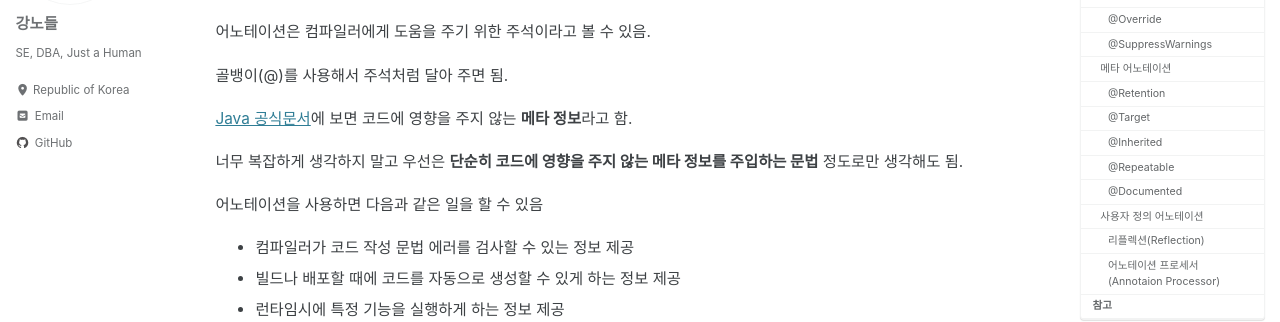
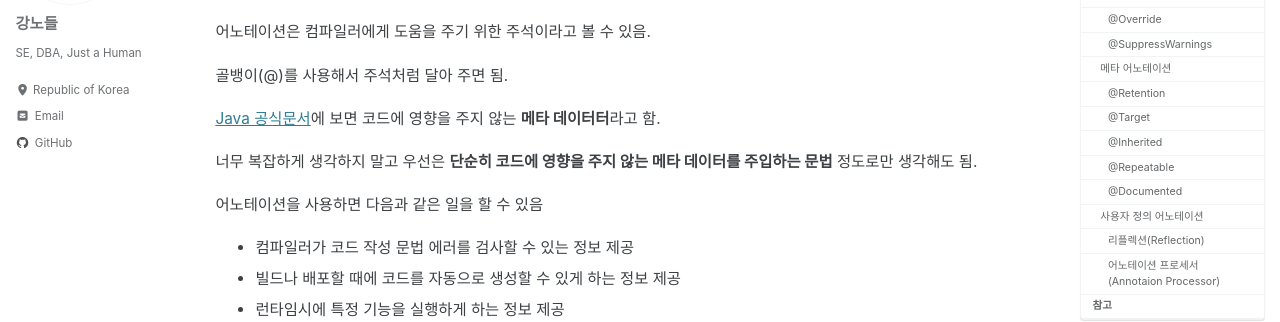
Before and after one commit to NodleKang/nodlekang.github.io, a Jekyll site: the page built from _posts/java/2024-12-29-java-annotation.md, in a window 1280 px wide and 900 px high, scrolled down 374 px. Shown: the part 151-473 px from the top of the window. Built offline with Jekyll 4.4.1, drawn with Linux system fonts in a browser that asks for light colours; cached includes are drawn as plain includes; some web fonts are replaced.

Commit message:
update post

```diff
--- a/_posts/java/2024-12-29-java-annotation.md
+++ b/_posts/java/2024-12-29-java-annotation.md
@@ -35,9 +35,9 @@ Java로 코딩하다 보면 @Override, @Bean, @ComponentScan 등 어노테이션
 
 골뱅이(@)를 사용해서 주석처럼 달아 주면 됨.
 
-[Java 공식문서](https://docs.oracle.com/javase/tutorial/java/annotations/)에 보면 코드에 영향을 주지 않는 **메타 정보**라고 함.
+[Java 공식문서](https://docs.oracle.com/javase/tutorial/java/annotations/)에 보면 코드에 영향을 주지 않는 **메타 데이터터**라고 함.
 
-너무 복잡하게 생각하지 말고 우선은 **단순히 코드에 영향을 주지 않는 메타 정보를 주입하는 문법** 정도로만 생각해도 됨.
+너무 복잡하게 생각하지 말고 우선은 **단순히 코드에 영향을 주지 않는 메타 데이터를 주입하는 문법** 정도로만 생각해도 됨.
 
 어노테이션을 사용하면 다음과 같은 일을 할 수 있음
 
```
Also changed, not shown: _posts/java/2024-12-28-java-reflection.md (+6 -0 lines).
